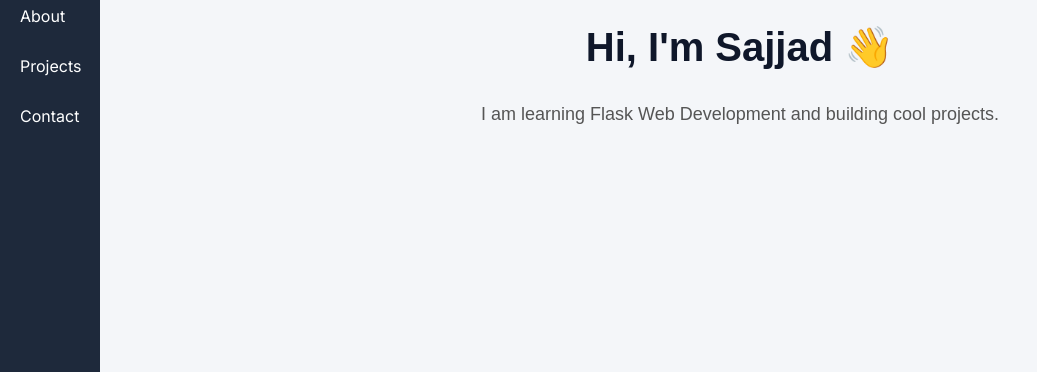
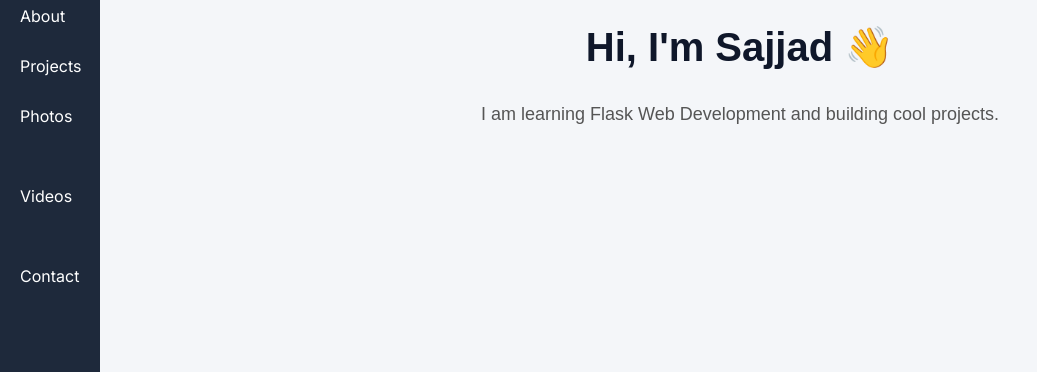
Before and after one commit to umaxinternetservice-source/Sajjad-Hossain, a Flask app: page / in a window 1280 px wide. Shown: the part 199-571 px from the top of the page, without its empty margins (0-1037 px from the left). Run offline with Flask 3, Linux system fonts and the light colour scheme.

Commit message:
Add Photos and Videos links to sidebar
Added links for Photos and Videos in the sidebar.

```diff
--- a/templates/index.html
+++ b/templates/index.html
@@ -20,6 +20,8 @@
     <a href="#">Home</a>
     <a href="#">About</a>
     <a href="#">Projects</a>
+    <a href="#">Photos<a/>
+    <a href="#">Videos<a/>
     <a href="#">Contact</a>
 </div>
 
```
